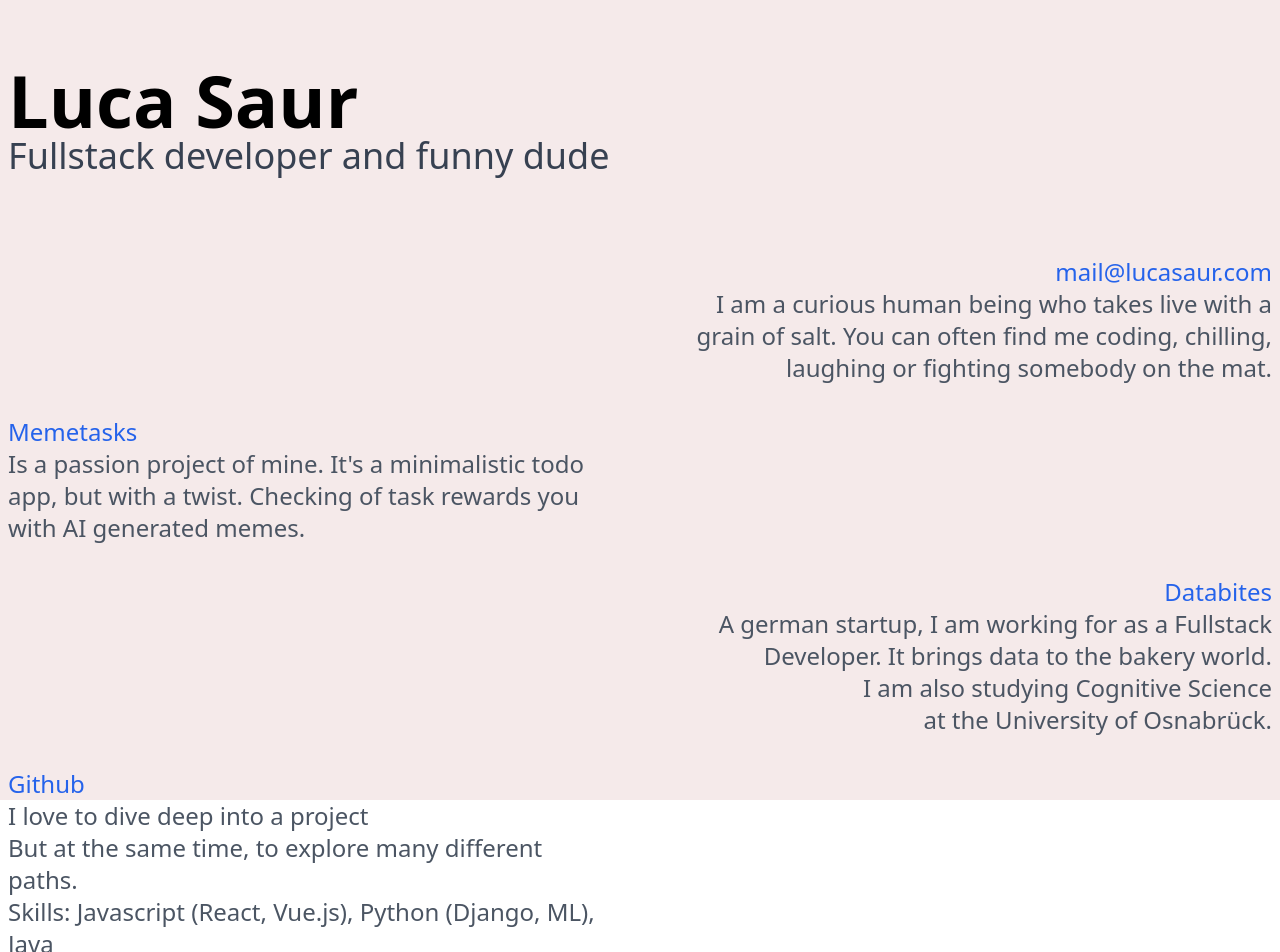
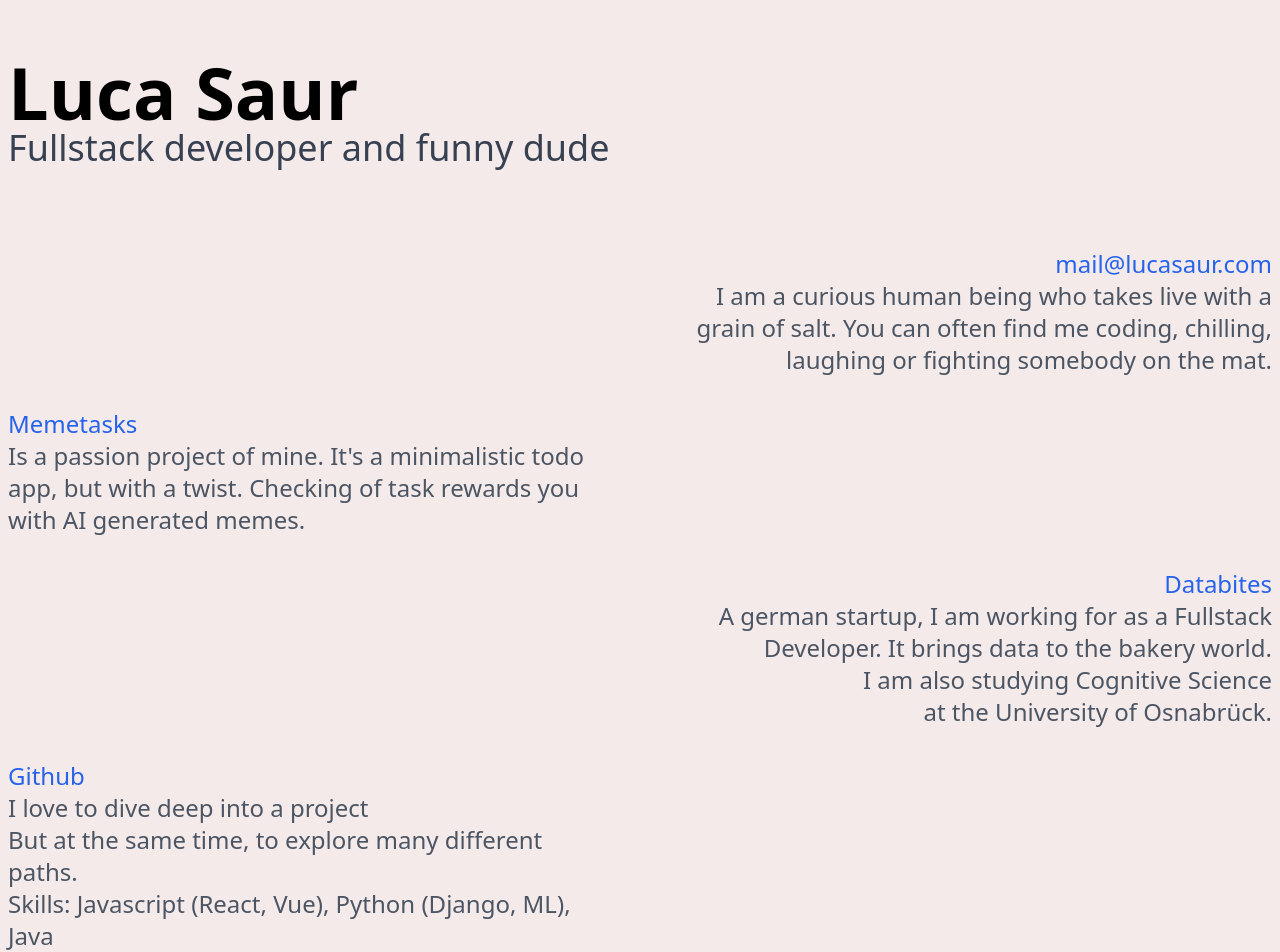
Before and after one commit to saurluca/personal-website, a React (Vite) app: page / in a window 1280 px wide. Shown: the top 952 px of the page. Built offline with nearby package versions, Linux system fonts and the light colour scheme.

Commit message:
small style fix

```diff
--- a/src/pages/index.tsx
+++ b/src/pages/index.tsx
@@ -13,7 +13,7 @@
 const IndexPage = () => {
     return (
         <div className="h-full w-full bg-special">
-            <div className="h-dvh bg-special max-w-7xl mx-auto w-full flex flex-col gap-8 pt-16 px-2 pb-2">
+            <div className="min-h-screen bg-special max-w-7xl mx-auto w-full flex flex-col gap-8 pt-14 px-2 pb-4">
                 <div className="mb-12">
                     <h1 className="text-7xl font-bold">
                         Luca Saur
@@ -51,7 +51,7 @@
                        className="text-blue-600 hover:underline">Github</a> <br/>
                     I love to dive deep into a project<br/>
                     But at the same time, to explore many different paths.<br/>
-                    Skills: Javascript (React, Vue.js), Python (Django, ML), Java
+                    Skills: Javascript (React, Vue), Python (Django, ML), Java
                 </TextParagraph>
             </div>
 
```
